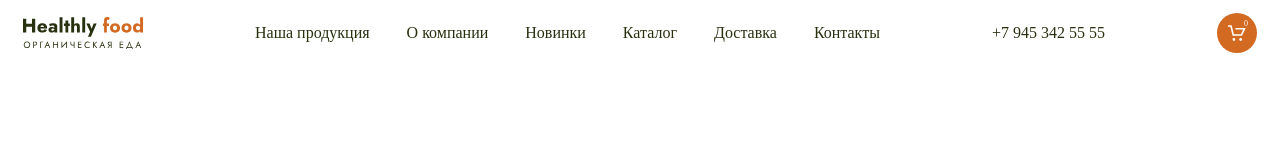
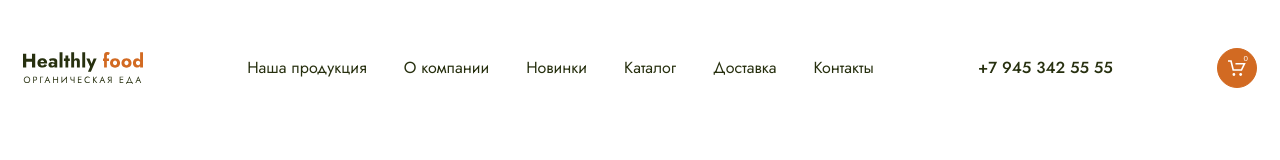
Before and after one commit to vadim-sobinin/Module02-Shop, a website built with webpack: page src/index.html in a window 1280 px wide. Built offline with nearby package versions, Linux system fonts and the light colour scheme.

Commit message:
add fonts & minor fix

```diff
--- a/src/index.html
+++ b/src/index.html
@@ -34,9 +34,9 @@
           </ul>
         </nav>
         <a href="tel:+79453425555" class="header__tel">+7 945 342 55 55</a>
-        <a href="#" class="header__cart">
+        <button href="#" class="header__cart">
           <span class="header__counter">0</span>
-        </a>
+        </button>
       </header>
     </main>
   </body>
--- a/src/styles/main.scss
+++ b/src/styles/main.scss
@@ -1,10 +1,26 @@
-$text: #27300f;
+@import url('https://fonts.googleapis.com/css2?family=Cormorant:ital,wght@0,700;1,700&family=Jost:wght@400;500&display=swap');
+
+$green: #27300f;
 $orange: #d26a22;
 $white: #ffffff;
 
+$font-cormorant: 'Cormorant', serif;
+$font-jost: 'Jost', sans-serif;
+
+html {
+  box-sizing: border-box;
+  font-size: 10px;
+  font-family: $font-jost;
+}
+
+body {
+  font-size: 1.6rem;
+}
+
 .header {
-  max-width: 1440px;
+  max-width: 1410px;
   margin: 0 auto;
+  margin-top: 40px;
   padding-left: 15px;
   padding-right: 15px;
   display: flex;
@@ -15,14 +31,14 @@ $white: #ffffff;
   &__nav {
     display: flex;
     padding-left: 0;
-    gap: 37px;
+    gap: 3.7rem;
     list-style: none;
   }
 
   // .header__link
   &__link {
     text-decoration: none;
-    color: $text;
+    color: $green;
     &:hover {
       color: $orange;
     }
@@ -30,7 +46,8 @@ $white: #ffffff;
   // .header__tel
   &__tel {
     text-decoration: none;
-    color: $text;
+    color: $green;
+    font-weight: 500;
     &:hover {
       color: $orange;
     }
@@ -39,20 +56,26 @@ $white: #ffffff;
   &__cart {
     display: block;
     position: relative;
-    width: 40px;
-    height: 40px;
+    width: 4rem;
+    height: 4rem;
     background-color: $orange;
+    border: 1px solid $orange;
     border-radius: 50%;
     background-image: url(../images/cart.svg);
-    background-size: 18px 16px;
+    background-size: 1.8rem 1.6rem;
     background-repeat: no-repeat;
     background-position: center center;
+
+    &:hover {
+      background-color: $green;
+      border: 1px solid $green;
+    }
   }
   &__counter {
     position: absolute;
-    right: 9px;
-    top: 6px;
-    font-size: 8px;
+    right: 0.8rem;
+    top: 0.5rem;
+    font-size: 0.8rem;
     color: $white;
   }
 }
@@ -60,6 +83,6 @@ $white: #ffffff;
   background-image: url(../images/logo.svg);
   background-position: cover;
   background-repeat: no-repeat;
-  width: 120px;
-  height: 32px;
+  width: 12rem;
+  height: 3.2rem;
 }
```
Also changed, not shown: public/index.html (+1 -1 lines), public/styles/main.css.
